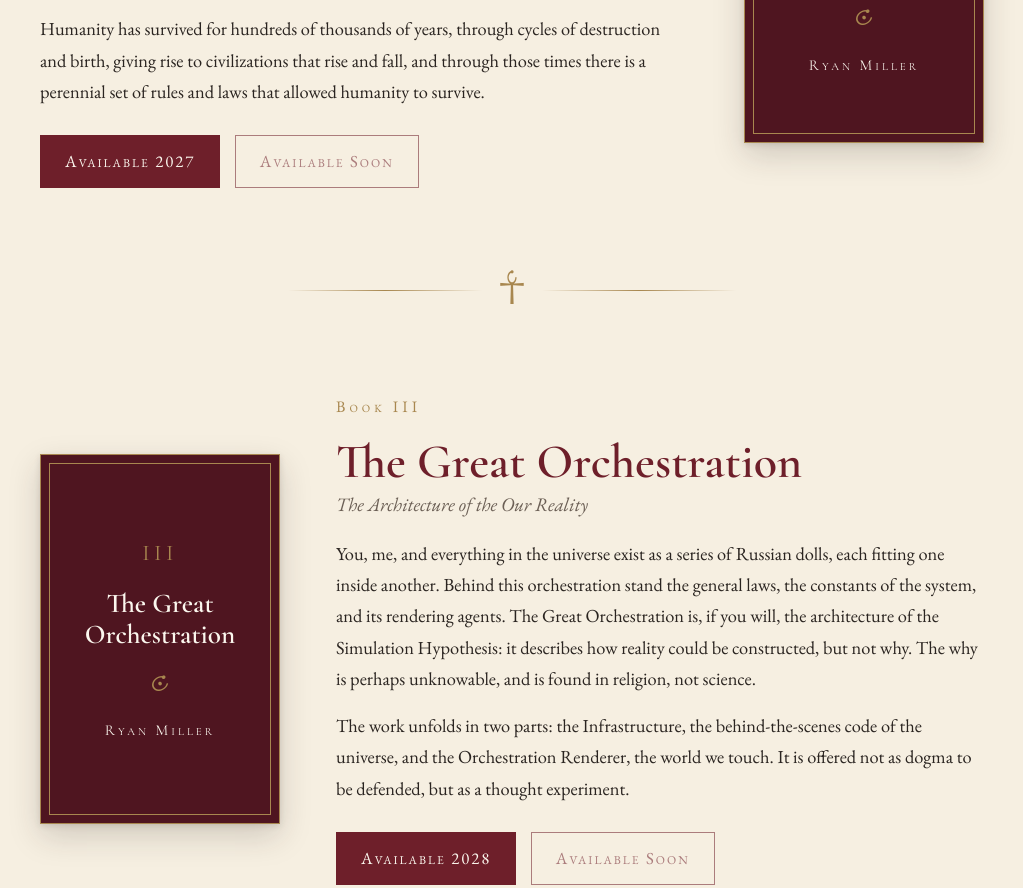
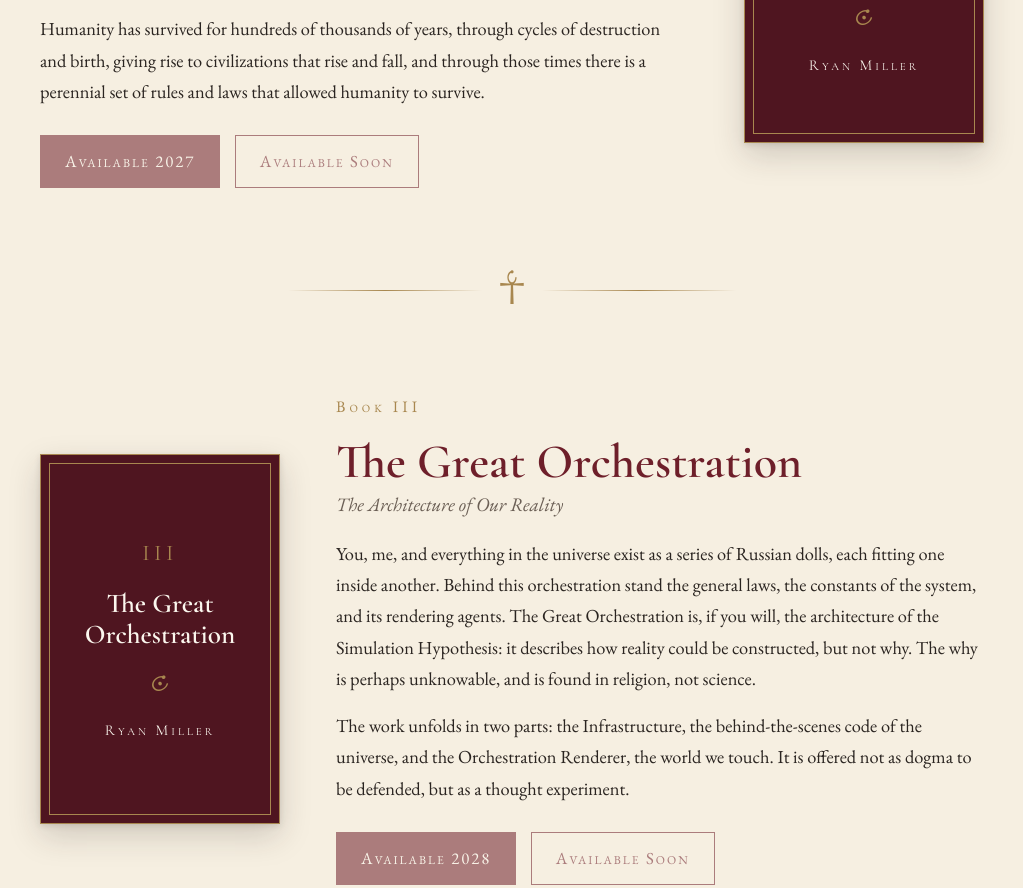
Before and after one commit to rsmiller/Novumism, a plain HTML site: page index.html in a window 1280 px wide. Shown: the part 1521-2409 px from the top of the page, without its empty margins (128-1151 px from the left). Drawn offline with nearby package versions, Linux system fonts and the light colour scheme; no server answers.

Commit message:
Dim unreleased and missing-PDF buttons, fix subtitle, add .nojekyll

```diff
--- a/index.html
+++ b/index.html
@@ -62,8 +62,8 @@
       <p>The second book in the series can serve both as a detailed expansion of Novum Carta and as a separate entity. Where Novum Carta presents its ideas in a religious framework, this book is more agnostic, concerned with moral and ethical frameworks centering on duty to civilization.</p>
       <p>Humanity has survived for hundreds of thousands of years, through cycles of destruction and birth, giving rise to civilizations that rise and fall, and through those times there is a perennial set of rules and laws that allowed humanity to survive.</p>
       <div class="actions">
-        <a class="btn primary" data-link="pdf" href="#">Available 2027</a>
-        <a class="btn" data-link="amazon" href="#" rel="noopener">Available Soon</a>
+        <a class="btn primary" data-link="pdf" href="#" aria-disabled="true">Available 2027</a>
+        <a class="btn" data-link="amazon" href="#" rel="noopener" aria-disabled="true">Available Soon</a>
       </div>
     </div>
   </section>
@@ -75,12 +75,12 @@
     <div class="text">
       <p class="numeral">Book III</p>
       <h2 id="t3">The Great Orchestration</h2>
-      <p class="subtitle"><em>The Architecture of the Our Reality</em></p>
+      <p class="subtitle"><em>The Architecture of Our Reality</em></p>
       <p>You, me, and everything in the universe exist as a series of Russian dolls, each fitting one inside another. Behind this orchestration stand the general laws, the constants of the system, and its rendering agents. The Great Orchestration is, if you will, the architecture of the Simulation Hypothesis: it describes how reality could be constructed, but not why. The why is perhaps unknowable, and is found in religion, not science.</p>
       <p>The work unfolds in two parts: the Infrastructure, the behind-the-scenes code of the universe, and the Orchestration Renderer, the world we touch. It is offered not as dogma to be defended, but as a thought experiment.</p>
       <div class="actions">
-        <a class="btn primary" data-link="pdf" href="#">Available 2028</a>
-        <a class="btn" data-link="amazon" href="#" rel="noopener">Available Soon</a>
+        <a class="btn primary" data-link="pdf" href="#" aria-disabled="true">Available 2028</a>
+        <a class="btn" data-link="amazon" href="#" rel="noopener" aria-disabled="true">Available Soon</a>
       </div>
     </div>
   </section>
@@ -115,15 +115,19 @@
     var c = cfg[sec.id] || {};
     sec.querySelectorAll("[data-link]").forEach(function (a) {
       var url = c[a.dataset.link];
-      if (url && url !== "#") {
+      var forced = a.getAttribute("aria-disabled") === "true";
+      if (url && url !== "#" && !forced) {
         a.href = url;
         if (a.dataset.link === "amazon") a.target = "_blank";
-        if (a.dataset.link === "pdf") a.setAttribute("download", "");
+        if (a.dataset.link === "pdf") {
+          a.setAttribute("download", "");
+          // Dim automatically until the PDF actually exists in the repo.
+          fetch(url, { method: "HEAD", cache: "no-store" }).then(function (r) {
+            if (!r.ok) disable(a);
+          }).catch(function () {});
+        }
       } else {
-        a.classList.add("pending");
-        a.setAttribute("aria-disabled", "true");
-        a.title = "Link coming soon";
-        a.addEventListener("click", function (e) { e.preventDefault(); });
+        disable(a);
       }
     });
     var cover = sec.querySelector(".cover");
@@ -142,6 +146,15 @@
       cover.innerHTML = '<span class="cn">' + cover.dataset.numeral + '</span><span class="ct">' + title + '</span><span class="cr"><span class="ncs ncs-orbit"></span></span><span class="ca">Ryan Miller</span>';
     }
   });
+  function disable(a) {
+    a.classList.add("pending");
+    a.setAttribute("aria-disabled", "true");
+    a.removeAttribute("download");
+    a.removeAttribute("target");
+    a.setAttribute("href", "#");
+    a.title = "Link coming soon";
+    a.addEventListener("click", function (e) { e.preventDefault(); });
+  }
   document.getElementById("year").textContent = new Date().getFullYear();
 })();
 </script>
```
Also changed, not shown: 1 other file.
